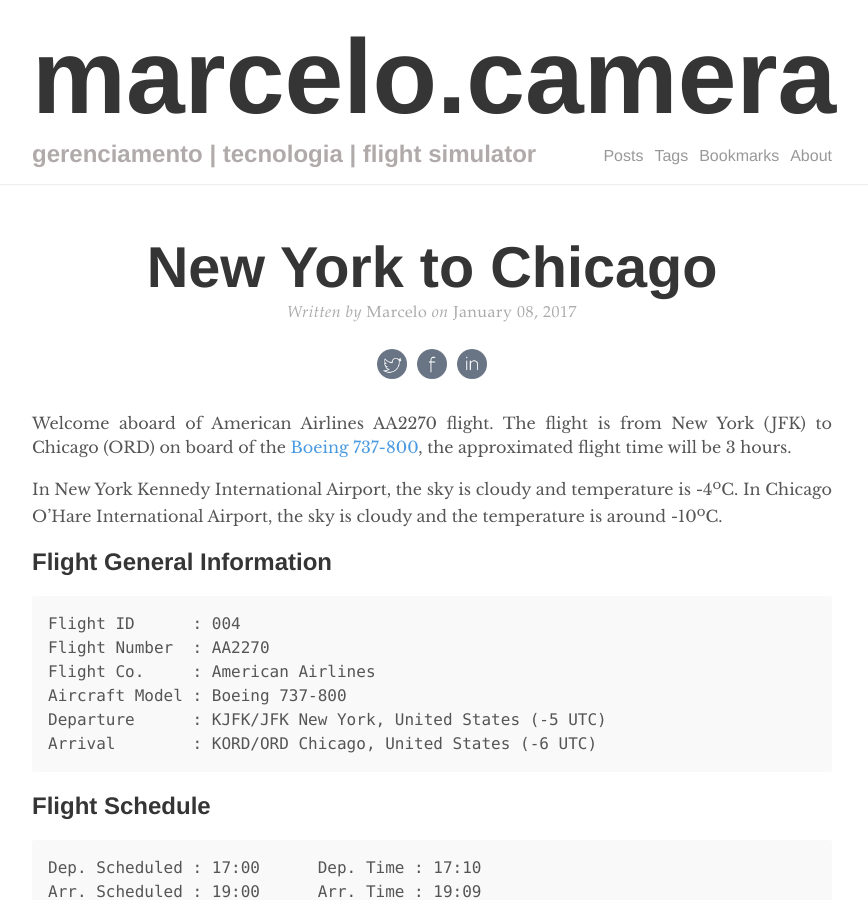
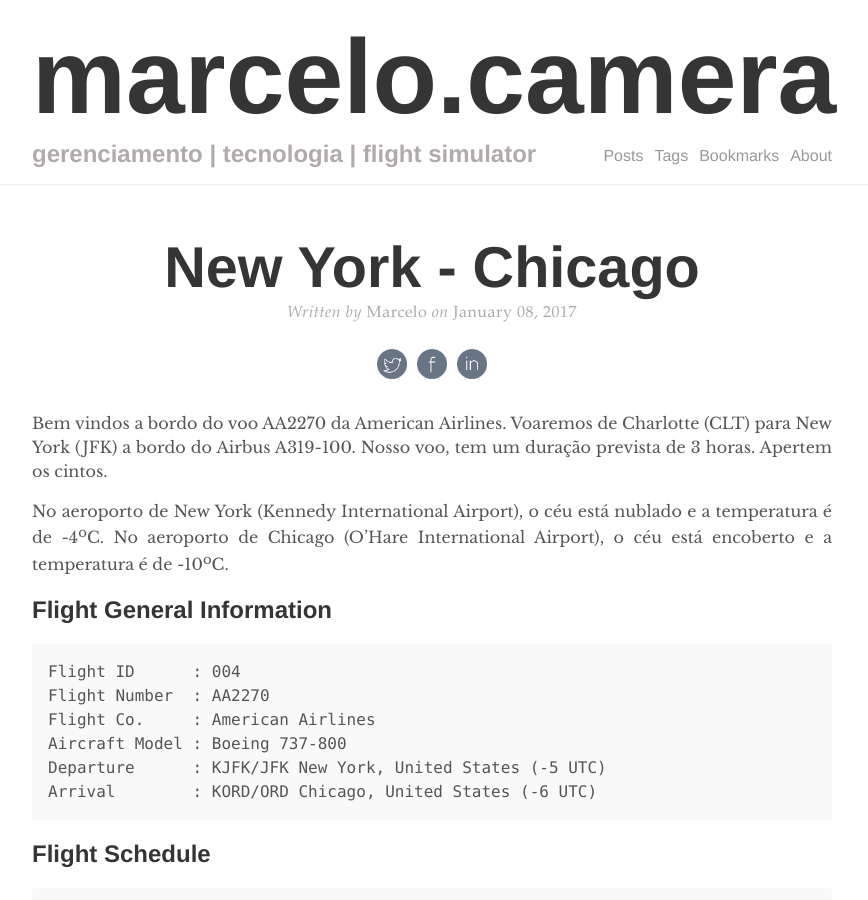
Before and after one commit to marcelocamera/marcelocamera.github.io, a Jekyll site: the page built from _posts/2017-01-08-004-JFK-ORD.md, in a window 1280 px wide and 900 px high. Shown: the whole window, without its empty margins (208-1076 px from the left). Built offline with Jekyll 4.4.1, drawn with Linux system fonts in a browser that asks for light colours; comment, search, counter and statistics services are not loaded.

Commit message:
Update 2017-01-08-004-JFK-ORD.md

```diff
--- a/_posts/2017-01-08-004-JFK-ORD.md
+++ b/_posts/2017-01-08-004-JFK-ORD.md
@@ -1,13 +1,15 @@
 ---
 layout: post
-title: "New York to Chicago"
+title: "New York - Chicago"
 author: "Marcelo"
 comments: true
 tags: flight-simulator
+excerpt_separator: <!--more-->
 ---
-Welcome aboard of American Airlines AA2270 flight. The flight is from New York (JFK) to Chicago (ORD) on board of the <a href="https://imgproc.airliners.net/photos/airliners/7/6/2/6147267.jpg?v=v40a8cb81822" target="_blank">Boeing 737-800</a>, the approximated flight time will be 3 hours.
+Bem vindos a bordo do voo AA2270 da American Airlines. Voaremos de Charlotte (CLT) para New York (JFK) a bordo do Airbus A319-100. Nosso voo, tem um duração prevista de 3 horas. Apertem os cintos.
+<!--more-->
 
-In New York Kennedy International Airport, the sky is cloudy and temperature is -4<sup>o</sup>C. In Chicago O'Hare International Airport, the sky is cloudy and the temperature is around -10<sup>o</sup>C.
+No aeroporto de New York (Kennedy International Airport), o céu está nublado e a temperatura é de -4<sup>o</sup>C. No aeroporto de Chicago (O'Hare International Airport), o céu está encoberto e a temperatura é de -10<sup>o</sup>C.
 
 ## Flight General Information
 {% highlight markdown %}
@@ -53,5 +55,9 @@ KORD/ORD  -O'HARE INTL
 {% endhighlight %}
 
 <figure align="center">
-   <img src="/assets/004.PNG">
+   <img src="/assets/004a.webp">
 </figure>
+
+<figure align="center">
+   <img src="/assets/004b.webp">
+</figure>
```
